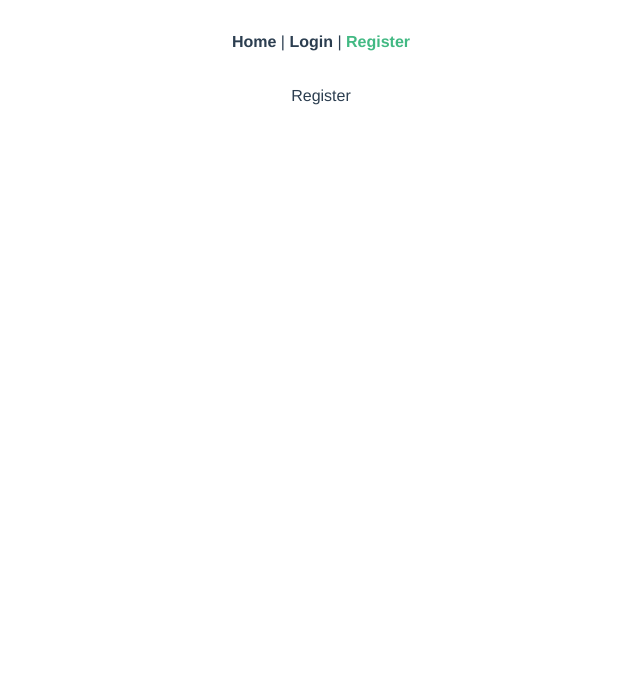
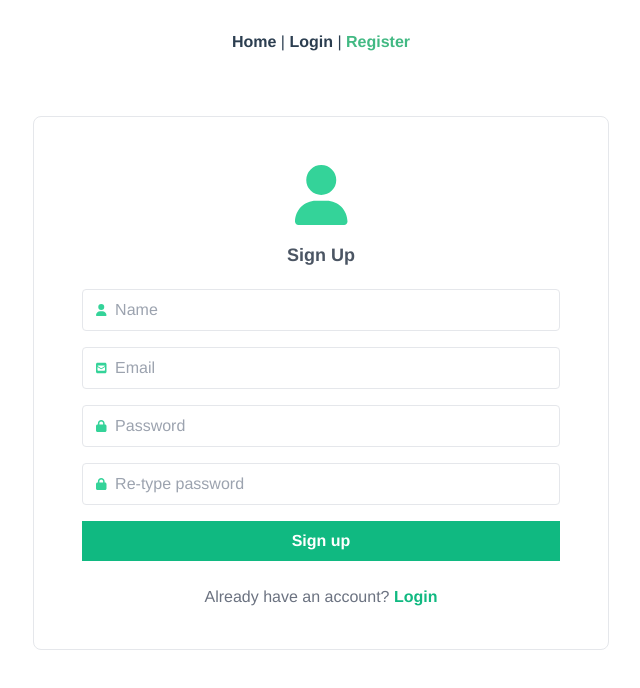
Before and after one commit to isoment/gympilot, a Vue app in the folder vue/: page /register in a window 1280 px wide. Shown: the top 688 px of the page, without its empty margins (319-959 px from the left). Built offline with nearby package versions, Linux system fonts and the light colour scheme.

Commit message:
Style register form

```diff
--- a/vue/src/main.ts
+++ b/vue/src/main.ts
@@ -1,7 +1,6 @@
 import { createApp } from "vue";
 import App from "@/App.vue";
 import "./assets/tailwind.css";
-
 import router from "./router";
 import store from "./store";
 
@@ -21,6 +20,7 @@ import { FontAwesomeIcon } from "@fortawesome/vue-fontawesome";
 import { library } from "@fortawesome/fontawesome-svg-core";
 import {
   faDoorOpen,
+  faEnvelopeSquare,
   faLock,
   faSpinner,
   faUser,
@@ -29,7 +29,12 @@ library.add(faUser);
 library.add(faLock);
 library.add(faDoorOpen);
 library.add(faSpinner);
+library.add(faEnvelopeSquare);
 
+/*********************************************************************
+ *  Create the Vue application instance, creating global components, *
+ *  use necessary libraries and mount the root element.              *
+ *********************************************************************/
 createApp(App)
   .component("font-awesome-icon", FontAwesomeIcon)
   .use(store)
--- a/vue/src/views/auth/LoginView.vue
+++ b/vue/src/views/auth/LoginView.vue
@@ -110,7 +110,7 @@ export default defineComponent({
       password: "",
     });
 
-    // Get the CSRF token from sanctum
+    // Get the CSRF token that sanctum generates
     const sanctumToken = async () => {
       try {
         await axios.get(`http://localhost/sanctum/csrf-cookie`);
--- a/vue/src/views/auth/RegisterView.vue
+++ b/vue/src/views/auth/RegisterView.vue
@@ -1,5 +1,150 @@
 <template>
-  <div>Register</div>
+  <div class="w-full flex items-center justify-center navbar-offset mt-8">
+    <form
+      class="w-full md:w-1/2 max-w-xl bg-white lg:border border-cool-gray-300 rounded-lg"
+    >
+      <div class="flex font-bold justify-center mb-3 lg:mb-4 lg:mt-12">
+        <router-link :to="{ name: 'home' }">
+          <font-awesome-icon
+            :icon="['fa', 'user']"
+            class="text-6xl text-emerald-400"
+          >
+          </font-awesome-icon>
+        </router-link>
+      </div>
+      <div class="px-12 pb-10">
+        <h2 class="font-bold text-lg mb-5 text-gray-600">Sign Up</h2>
+        <!-- Name -->
+        <div class="w-full mb-4">
+          <div class="flex items-center">
+            <font-awesome-icon
+              :icon="['fa', 'user']"
+              class="input-icons fill-current text-emerald-400 text-xs z-10"
+            >
+            </font-awesome-icon>
+            <input
+              v-model="registerForm.name"
+              type="text"
+              name="name"
+              placeholder="Name"
+              required
+              class="-mx-6 px-8 w-full border rounded py-2 text-gray-700 focus:outline-none"
+            />
+          </div>
+        </div>
+        <!-- Email -->
+        <div class="w-full mb-4">
+          <div class="flex items-center">
+            <font-awesome-icon
+              :icon="['fa', 'envelope-square']"
+              class="input-icons fill-current text-emerald-400 text-xs z-10"
+            >
+            </font-awesome-icon>
+            <input
+              v-model="registerForm.email"
+              name="email"
+              placeholder="Email"
+              required
+              class="-mx-6 px-8 w-full border rounded py-2 text-gray-700 focus:outline-none"
+            />
+          </div>
+        </div>
+        <!-- Password -->
+        <div class="w-full mb-4">
+          <div class="flex items-center">
+            <font-awesome-icon
+              :icon="['fa', 'lock']"
+              class="input-icons fill-current text-emerald-400 text-xs z-10"
+            >
+            </font-awesome-icon>
+            <input
+              v-model="registerForm.password"
+              name="password"
+              type="password"
+              placeholder="Password"
+              class="-mx-6 px-8 w-full border rounded py-2 text-gray-700 focus:outline-none"
+            />
+          </div>
+        </div>
+        <!-- Confirm Password -->
+        <div class="w-full mb-4">
+          <div class="flex items-center">
+            <font-awesome-icon
+              :icon="['fa', 'lock']"
+              class="input-icons fill-current text-emerald-400 text-xs z-10"
+            >
+            </font-awesome-icon>
+            <input
+              v-model="registerForm.password_confirmation"
+              name="password_confirmation"
+              type="password"
+              placeholder="Re-type password"
+              class="-mx-6 px-8 w-full border rounded py-2 text-gray-700 focus:outline-none"
+            />
+          </div>
+        </div>
+        <!-- Button -->
+        <div class="mt-4">
+          <button
+            class="text-white font-bold bg-emerald-500 hover:bg-emerald-400 transition-all duration-200 focus:outline-none py-2 px-4 w-full"
+            :disabled="loadingRegisterApi"
+            @click="register()"
+          >
+            <span v-if="!loadingRegisterApi">Sign up</span>
+            <span v-if="loadingRegisterApi"
+              ><font-awesome-icon
+                :icon="['fa', 'spinner']"
+                class="animate-spin mr-1"
+              ></font-awesome-icon>
+              Sign up...
+            </span>
+          </button>
+        </div>
+        <!-- Register -->
+        <div class="text-gray-500 mt-6 text-center">
+          Already have an account?
+          <router-link
+            :to="{ name: 'login' }"
+            class="text-emerald-500 hover:text-emerald-400 transition-all duration-200 font-bold"
+          >
+            Login
+          </router-link>
+        </div>
+      </div>
+    </form>
+  </div>
 </template>
 
-<script lang="ts"></script>
+<script lang="ts">
+import { defineComponent, ref } from "vue";
+// import { useRouter } from "vue-router";
+
+export default defineComponent({
+  name: "RegisterView",
+
+  setup() {
+    // const router = useRouter();
+
+    const registerForm = ref({
+      name: "",
+      email: "",
+      password: "",
+      password_confirmation: "",
+    });
+
+    /***********************
+     *  Logic for register *
+     **********************/
+    const loadingRegisterApi = ref(false);
+    const register = async () => {};
+
+    return { registerForm, loadingRegisterApi, register };
+  },
+});
+</script>
+
+<style>
+.input-icons {
+  margin-left: 0.85rem;
+}
+</style>
```
